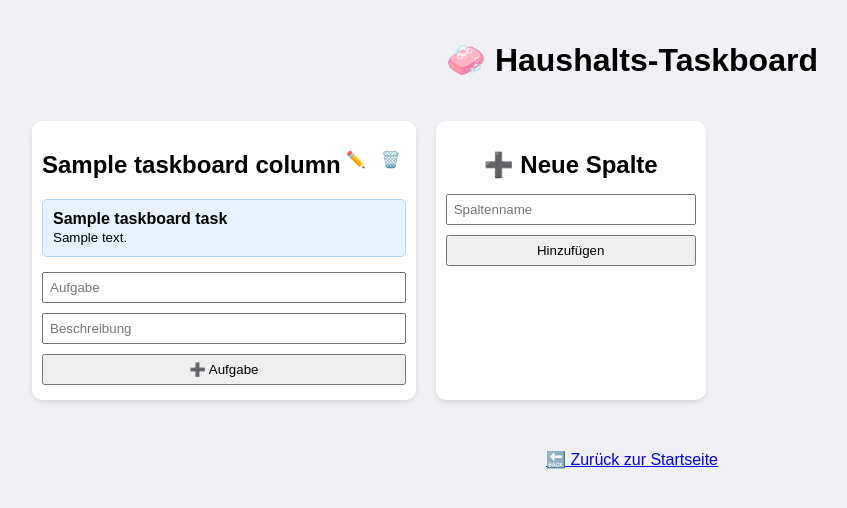
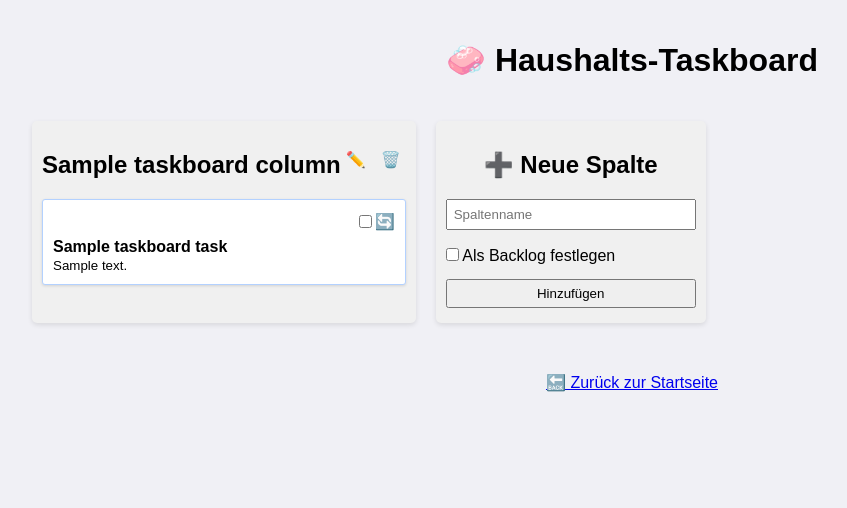
Before and after one commit to Leno2206/Discord-Bot, a Flask app: page /tasks in a window 1280 px wide. Shown: the top 508 px of the page, without its empty margins (8-855 px from the left). Run offline with Flask 3, Linux system fonts and the light colour scheme; the visitor is signed in with stand-in values (Sample User, id 1); tables that the repository leaves empty hold one stand-in row (values such as "Sample post"); a database or web service that is not in the repository returns one stand-in record (values such as "Sample title"); some libraries are stand-ins or nearby versions.

Commit message:
wird nicht gehen

```diff
--- a/web-interface/templates/tasks.html
+++ b/web-interface/templates/tasks.html
@@ -124,15 +124,94 @@
     font-style: italic;
     cursor: default;
 }
+.board {
+        display: flex;
+        gap: 20px;
+        overflow-x: auto;
+        padding: 20px;
+    }
+
+    .column {
+        min-width: 250px;
+        background-color: #f0f0f0;
+        border-radius: 5px;
+        padding: 10px;
+    }
+
+    .backlog {
+        background-color: #e0f7fa;
+    }
+
+    .column-header {
+        display: flex;
+        justify-content: space-between;
+        align-items: center;
+    }
+
+    .task-list {
+        min-height: 50px;
+        margin: 10px 0;
+    }
+
+    .task {
+        background-color: white;
+        padding: 10px;
+        margin-bottom: 8px;
+        border-radius: 3px;
+        box-shadow: 0 1px 3px rgba(0,0,0,0.12);
+        cursor: move;
+    }
+
+    .recurring {
+        border-left: 4px solid #4caf50;
+    }
+
+    .placeholder {
+        background-color: #e9e9e9;
+        border: 2px dashed #ccc;
+        min-height: 30px;
+    }
+
+    .task-controls {
+        display: flex;
+        justify-content: flex-end;
+        margin-bottom: 5px;
+    }
+
+    .recurring-toggle {
+        cursor: pointer;
+        display: flex;
+        align-items: center;
+    }
+
+    .recurring-toggle input {
+        margin-right: 3px;
+    }
+
+    .highlight-drop-target {
+        background-color: #e8f5e9;
+        border: 2px dashed #81c784;
+    }
+
+    .new-task-form, .new-column-form {
+        margin-top: 15px;
+        display: flex;
+        flex-direction: column;
+        gap: 8px;
+    }
+
+    button {
+        padding: 5px 10px;
+        cursor: pointer;
+    }
     </style>
 </head>
 <body>
-
     <h1>🧼 Haushalts-Taskboard</h1>
 
     <div class="board" id="taskBoard">
         {% for column in columns %}
-            <div class="column">
+        <div class="column {% if column.is_backlog %}backlog{% endif %}">
             <div class="column-header">
                 <h2>{{ column.name }}</h2>
                 <div class="column-actions">
@@ -145,17 +224,27 @@
                     <div class="task placeholder"></div>
                 {% endif %}
                 {% for task in column.tasks %}
-            <div class="task" data-task-id="{{ task.id }}">
+                    <div class="task {% if task.is_recurring %}recurring{% endif %}" data-task-id="{{ task.id }}">
+                        <div class="task-controls">
+                            <label class="recurring-toggle">
+                                <input type="checkbox" onchange="toggleRecurring({{ task.id }})" {% if task.is_recurring %}checked{% endif %}>
+                                🔄
+                            </label>
+                        </div>
+                        <div class="task-content">
                             <strong>{{ task.title }}</strong><br>
                             <small>{{ task.description }}</small>
                         </div>
+                    </div>
                 {% endfor %}
             </div>
+            {% if column.is_backlog %}
             <form class="new-task-form" action="{{ url_for('add_task', column_id=column.id) }}" method="post">
-                    <input type="text" name="title" placeholder="Aufgabe" required>
+                <input type="text" name="title" placeholder="Neue Aufgabe" required>
                 <input type="text" name="description" placeholder="Beschreibung">
                 <button type="submit">➕ Aufgabe</button>
             </form>
+            {% endif %}
         </div>
         {% endfor %}
 
@@ -163,6 +252,9 @@
             <h2>➕ Neue Spalte</h2>
             <form class="new-column-form" action="{{ url_for('add_column') }}" method="post">
                 <input type="text" name="name" placeholder="Spaltenname" required>
+                <label>
+                    <input type="checkbox" name="is_backlog"> Als Backlog festlegen
+                </label>
                 <button type="submit">Hinzufügen</button>
             </form>
         </div>
@@ -198,20 +290,54 @@
     </div>
 
     <script>
-
         document.querySelectorAll('.task-list').forEach(list => {
             new Sortable(list, {
-        group: 'shared',
+                group: {
+                    name: 'shared',
+                    pull: function(to, from, el) {
+                        // Wenn die Aufgabe als wiederkehrend markiert ist, wird sie kopiert
+                        if (el.classList.contains('recurring')) {
+                            return 'clone'; // Kopieren statt verschieben
+                        }
+                        return true; // Normales Verschieben
+                    }
+                },
                 animation: 150,
                 onAdd: function(evt) {
                     // Wenn eine Aufgabe in eine Spalte hinzugefügt wird, entferne den Platzhalter
                     const placeholders = evt.to.querySelectorAll('.placeholder');
                     placeholders.forEach(placeholder => placeholder.remove());
+
+                    // Wenn es sich um eine Kopie handelt
+                    if (evt.pullMode === 'clone') {
+                        // Die ID der kopierten Aufgabe muss aktualisiert werden
+                        const originalTaskId = evt.item.dataset.taskId;
+                        // Server-Anfrage für neue Task-ID
+                        fetch('/copy_task', {
+                            method: 'POST',
+                            headers: {
+                                'Content-Type': 'application/json'
+                            },
+                            body: JSON.stringify({
+                                task_id: originalTaskId,
+                                column_id: evt.to.id.replace('column-', '')
+                            })
+                        })
+                        .then(response => response.json())
+                        .then(data => {
+                            // Aktualisiere die ID des kopierten Elements
+                            evt.item.dataset.taskId = data.new_task_id;
+                        });
+                    }
                 },
                 onRemove: function(evt) {
                     // Wenn die letzte Aufgabe aus einer Spalte entfernt wird, füge den Platzhalter hinzu
-            const fromColumnId = evt.from.id;
                     const tasksLeft = evt.from.querySelectorAll('.task:not(.placeholder)').length;
+
+                    // Falls die Aufgabe kopiert wurde, muss nichts getan werden
+                    if (evt.pullMode === 'clone') {
+                        return;
+                    }
 
                     if (tasksLeft === 0) {
                         const placeholder = document.createElement('div');
@@ -231,6 +357,11 @@ document.querySelectorAll('.task-list').forEach(list => {
                         l.classList.remove('highlight-drop-target');
                     });
 
+                    // Falls es eine Kopie ist, wurde bereits in onAdd eine Anfrage gesendet
+                    if (evt.pullMode === 'clone') {
+                        return;
+                    }
+
                     const taskId = evt.item.dataset.taskId;
                     const newColumnId = evt.to.id.replace('column-', '');
                     fetch('/move_task', {
@@ -244,6 +375,22 @@ document.querySelectorAll('.task-list').forEach(list => {
             });
         });
 
+        function toggleRecurring(taskId) {
+            fetch('/toggle_recurring_task', {
+                method: 'POST',
+                headers: {
+                    'Content-Type': 'application/json'
+                },
+                body: JSON.stringify({ task_id: taskId })
+            })
+            .then(response => response.json())
+            .then(data => {
+                if (data.success) {
+                    const taskElement = document.querySelector(`.task[data-task-id="${taskId}"]`);
+                    taskElement.classList.toggle('recurring');
+                }
+            });
+        }
         // Modal-Funktionen
         function closeModals() {
             document.getElementById('editColumnModal').style.display = 'none';
```
Lines whose indentation alone changed are shown as unchanged.
